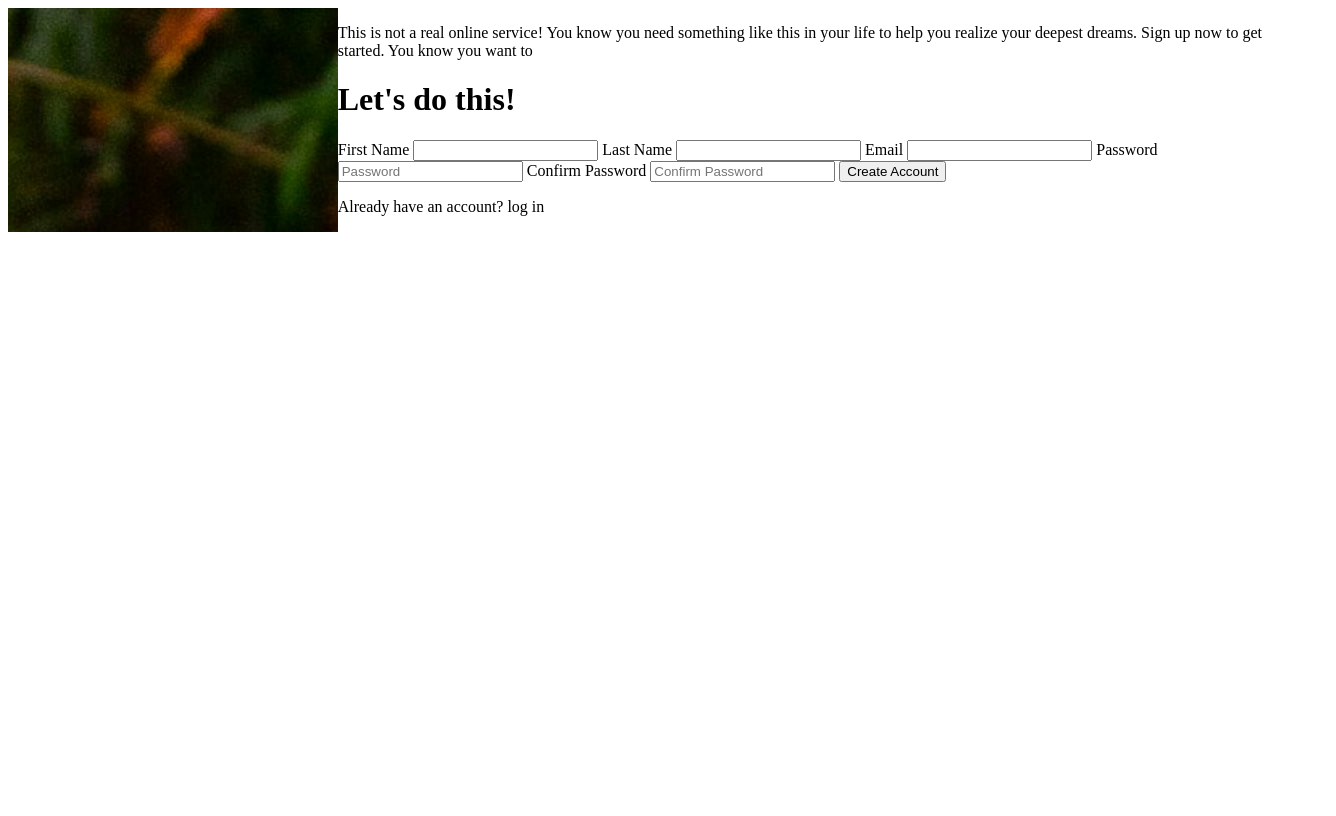
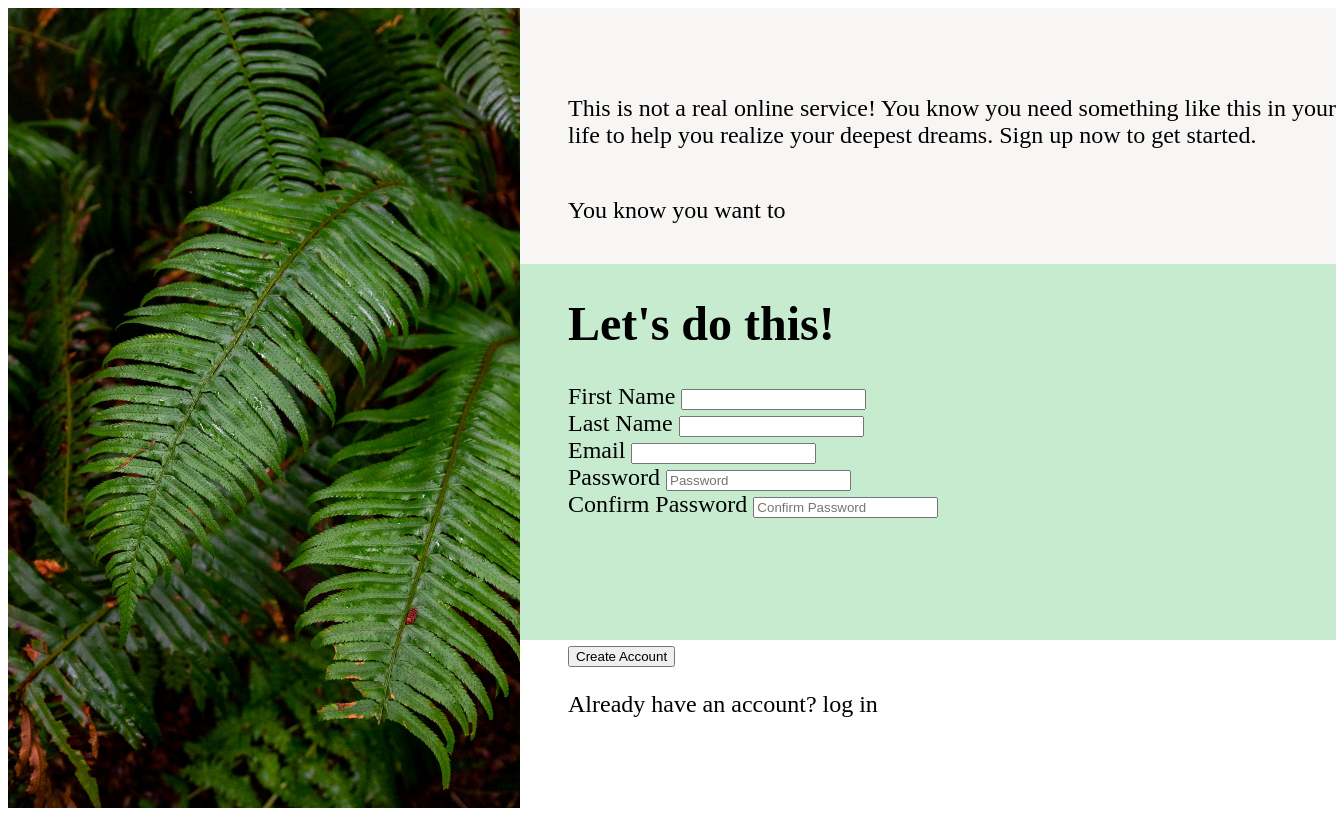
Before and after one commit to Nicocro/odin-sign-up-form, a plain HTML site: page index.html in a window 1280 px wide. Shown: the whole page, 1336 px wide, since content can reach past the window. Drawn offline with Linux system fonts and the light colour scheme.

Commit message:
draft solution not fully complete

```diff
--- a/index.html
+++ b/index.html
@@ -11,38 +11,46 @@
         <!-- <img src="assets/jungle.jpg" alt="jungle-background"> -->
     </div>
     <div class="right-container">
+        <div class="greetings">
             <p>
                 This is not a real online service! You know you need something like this
                 in your life to help you realize your deepest dreams. Sign up now to get started.
-
+            </p>
+            <p>
                 You know you want to
             </p>
-        <form action="example.com/path" method="post">
-
+        </div>
+        <div class="form-div">
             <h1> Let's do this!</h1>
-
+            <form action="example.com/path" method="post" class="form" id="sign-up=form">
+                <div class="form-box">
                     <label for="first_name">First Name</label>
                     <input type="text" id="first_name" name="first_name">
-
+                </div>
+                <div class="form-box">
                     <label for="last_name">Last Name</label>
                     <input type="text" id="last_name" name="last_name">
-
+                </div>
+                <div class="form-box">
                     <label for="email">Email</label>
                     <input type="text" id="email" name="email">
-
+                </div>
+                <div class="form-box">
                     <label for="password">Password</label>
                     <input type="password" id="password" name="password" placeholder="Password">
-
+                </div>
+                <div class="form-box">
                     <label for="confirm-password">Confirm Password</label>
                     <input type="password" id="confirm-password" name="confirm-password" placeholder="Confirm Password">
-
-            <button type="submit" class="submit-button">Create Account</button>
-
+                </div>
             </form>
-
+        </div>
+        <div class="footer-div">
+            <button type="submit" form="sign-up-form" class="submit-button">Create Account</button>
             <p>
                 Already have an account? log in
             </p>
         </div>
+    </div>
 </body>
 </html>
--- a/style.css
+++ b/style.css
@@ -1,14 +1,53 @@
 body {
+    width: 100%;
+    height: 100vh;
+    text-align: center;
+    font-size: 24px;
+    color: #000;
     display: flex;
-    flex-direction: row;
+    justify-content: center;
+    align-items: center;
 }
 
 .left-container {
+    background-image: url("assets/jungle.jpg");
+    background-position: center;
+    background-repeat: no-repeat;
+    background-size: cover;
     width: 40%;
-    /* height: 100%; */
-    background-image: url("assets/jungle.jpg");
+    height: 100%;
+    display: flex;
+    flex-direction: column;
+    justify-content: space-between;
+    align-items: center;
 }
 
-.left-container img {
-    width:100%;
+.right-container {
+    width: 60%;
+    height: 100%;
+    display: flex;
+    flex-direction: column;
+    text-align: left;
 }
+
+.greetings, .form-div, .footer-div {
+    width: 100%;
+    padding-left: 3rem;
+}
+
+.greetings {
+    height: 30%;
+    background-color: #eeedeb7a;
+    display: flex;
+    flex-direction: column;
+    justify-content: flex-end;
+    align-items: flex-start;
+    padding-bottom: 1rem;
+}
+
+.form-div {
+    height: 45%;
+    overflow-y: scroll;
+    padding-bottom: 1rem;
+    background-color: #ace2baaf;
+}
```
Lines whose indentation alone changed are shown as unchanged.
